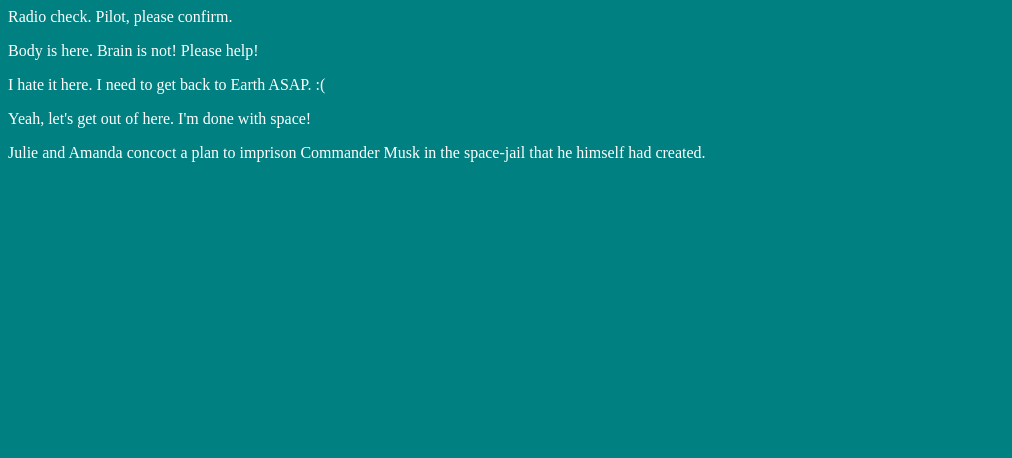
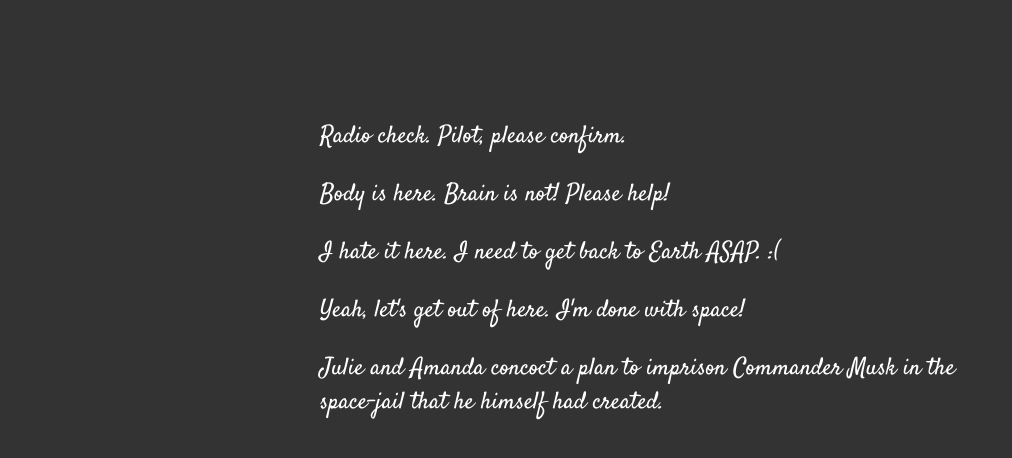
Before and after one commit to julierindone/space-cadets, a plain HTML site: page index.html in a window 1280 px wide. Shown: the whole page, without its empty margins (0-1012 px from the left). Drawn offline with Linux system fonts and the light colour scheme.

Commit message:
Changed style.css to look fancy

```diff
--- a/index.html
+++ b/index.html
@@ -1,6 +1,8 @@
 <html>
    <head>
       <link rel="stylesheet" type="text/css" href="style.css">
+
+      <link href="https://fonts.googleapis.com/css?family=Satisfy" rel="stylesheet">
    </head>
 <body>
    <p>Radio check. Pilot, please confirm.</p>
--- a/style.css
+++ b/style.css
@@ -1,4 +1,7 @@
 body {
     color: white;
-    background-color: teal;
-}
+    background-color: #333;
+    font-size: 150%;
+    font-family: 'Satisfy', cursive;
+    margin: 5em 25%;
+ }
```
